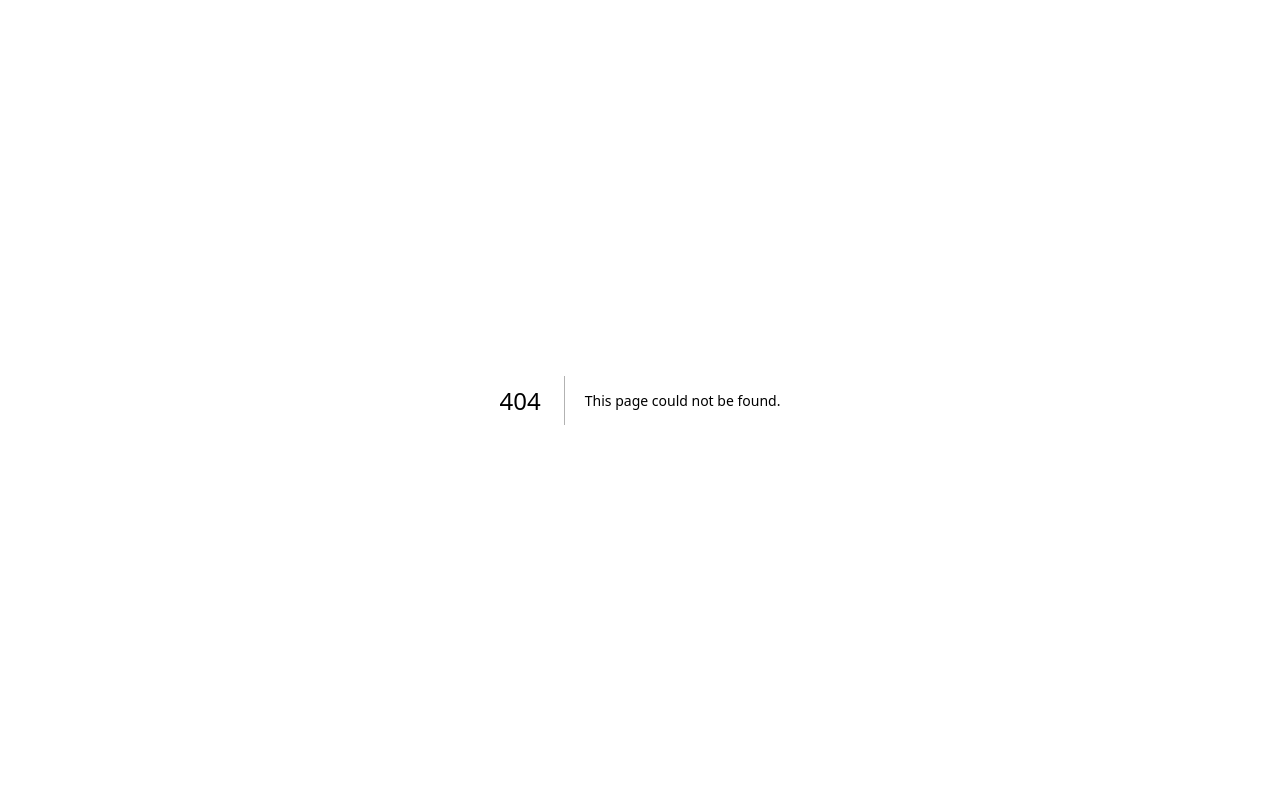
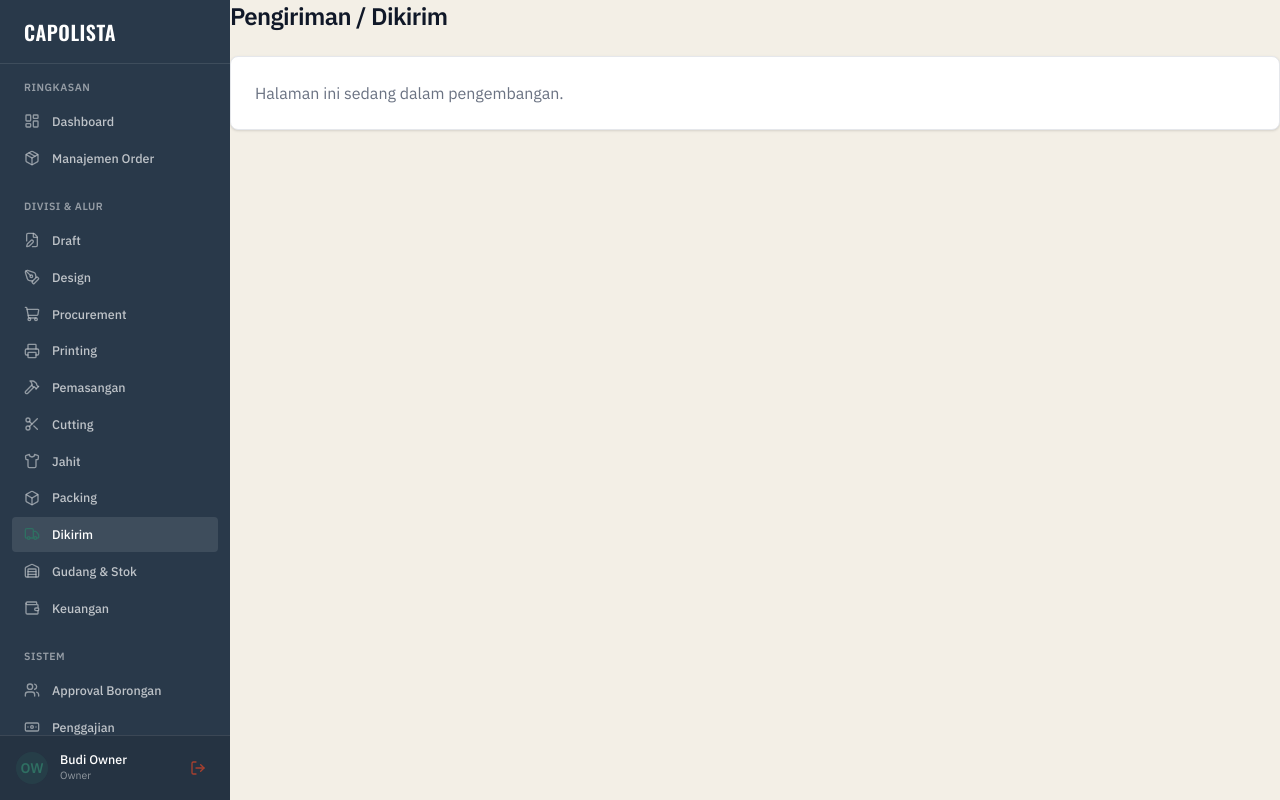
Before and after one commit to skalades/capolistav2, a Next.js app in the folder frontend/: page /divisi/dikirim in a window 1280 px wide. Before the commit this address had no page. Built offline with nearby package versions, Linux system fonts and the light colour scheme.

Commit message:
feat(ui): add placeholder pages for missing sidebar navigation links

```diff
--- /dev/null
+++ b/frontend/src/app/(dashboard)/divisi/dikirim/page.tsx
@@ -0,0 +1,12 @@
+export default function DikirimPage() {
+  return (
+    <div className="space-y-6">
+      <div className="flex items-center justify-between">
+        <h1 className="text-2xl font-bold tracking-tight text-gray-900">Pengiriman / Dikirim</h1>
+      </div>
+      <div className="bg-white p-6 rounded-lg shadow-sm border border-gray-200">
+        <p className="text-gray-500">Halaman ini sedang dalam pengembangan.</p>
+      </div>
+    </div>
+  )
+}
--- /dev/null
+++ b/frontend/src/app/(dashboard)/divisi/draft/page.tsx
@@ -0,0 +1,12 @@
+export default function DraftPage() {
+  return (
+    <div className="space-y-6">
+      <div className="flex items-center justify-between">
+        <h1 className="text-2xl font-bold tracking-tight text-gray-900">Draft Order</h1>
+      </div>
+      <div className="bg-white p-6 rounded-lg shadow-sm border border-gray-200">
+        <p className="text-gray-500">Halaman ini sedang dalam pengembangan.</p>
+      </div>
+    </div>
+  )
+}
--- /dev/null
+++ b/frontend/src/app/(dashboard)/divisi/packing/page.tsx
@@ -0,0 +1,12 @@
+export default function PackingPage() {
+  return (
+    <div className="space-y-6">
+      <div className="flex items-center justify-between">
+        <h1 className="text-2xl font-bold tracking-tight text-gray-900">Packing</h1>
+      </div>
+      <div className="bg-white p-6 rounded-lg shadow-sm border border-gray-200">
+        <p className="text-gray-500">Halaman ini sedang dalam pengembangan.</p>
+      </div>
+    </div>
+  )
+}
--- /dev/null
+++ b/frontend/src/app/(dashboard)/divisi/pembelian/page.tsx
@@ -0,0 +1,12 @@
+export default function PembelianPage() {
+  return (
+    <div className="space-y-6">
+      <div className="flex items-center justify-between">
+        <h1 className="text-2xl font-bold tracking-tight text-gray-900">Procurement / Pembelian</h1>
+      </div>
+      <div className="bg-white p-6 rounded-lg shadow-sm border border-gray-200">
+        <p className="text-gray-500">Halaman ini sedang dalam pengembangan.</p>
+      </div>
+    </div>
+  )
+}
--- /dev/null
+++ b/frontend/src/app/(dashboard)/laporan/page.tsx
@@ -0,0 +1,12 @@
+export default function LaporanPage() {
+  return (
+    <div className="space-y-6">
+      <div className="flex items-center justify-between">
+        <h1 className="text-2xl font-bold tracking-tight text-gray-900">Laporan & Analitik</h1>
+      </div>
+      <div className="bg-white p-6 rounded-lg shadow-sm border border-gray-200">
+        <p className="text-gray-500">Halaman ini sedang dalam pengembangan.</p>
+      </div>
+    </div>
+  )
+}
```
